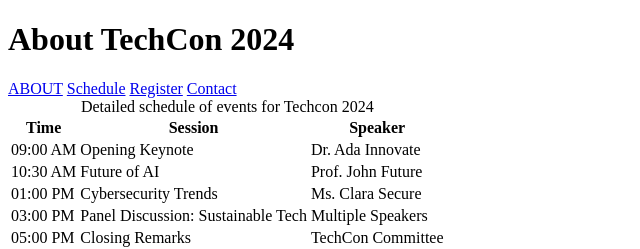
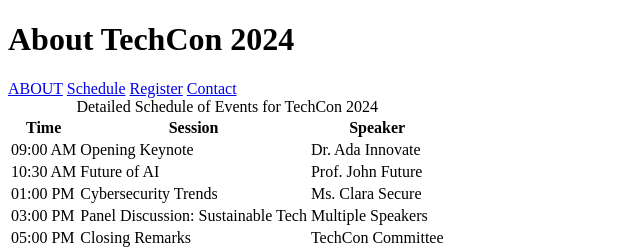
Before and after one commit to johnezekiel5226-cyber/TechCon_HTML, a plain HTML site: page techcon_website/schedule.html in a window 1280 px wide. Shown: the top 249 px of the page, 0-640 px from the left. Drawn offline with Linux system fonts and the light colour scheme.

Commit message:
schedule

```diff
--- a/techcon_website/schedule.html
+++ b/techcon_website/schedule.html
@@ -11,7 +11,7 @@
     </header>
     <main>
         <table>
-            <caption>Detailed schedule of events for Techcon 2024 </caption>
+            <caption>Detailed Schedule of Events for TechCon 2024</caption>
             <t/head>
             <tr>
             <th scope="col">Time</th>
```
